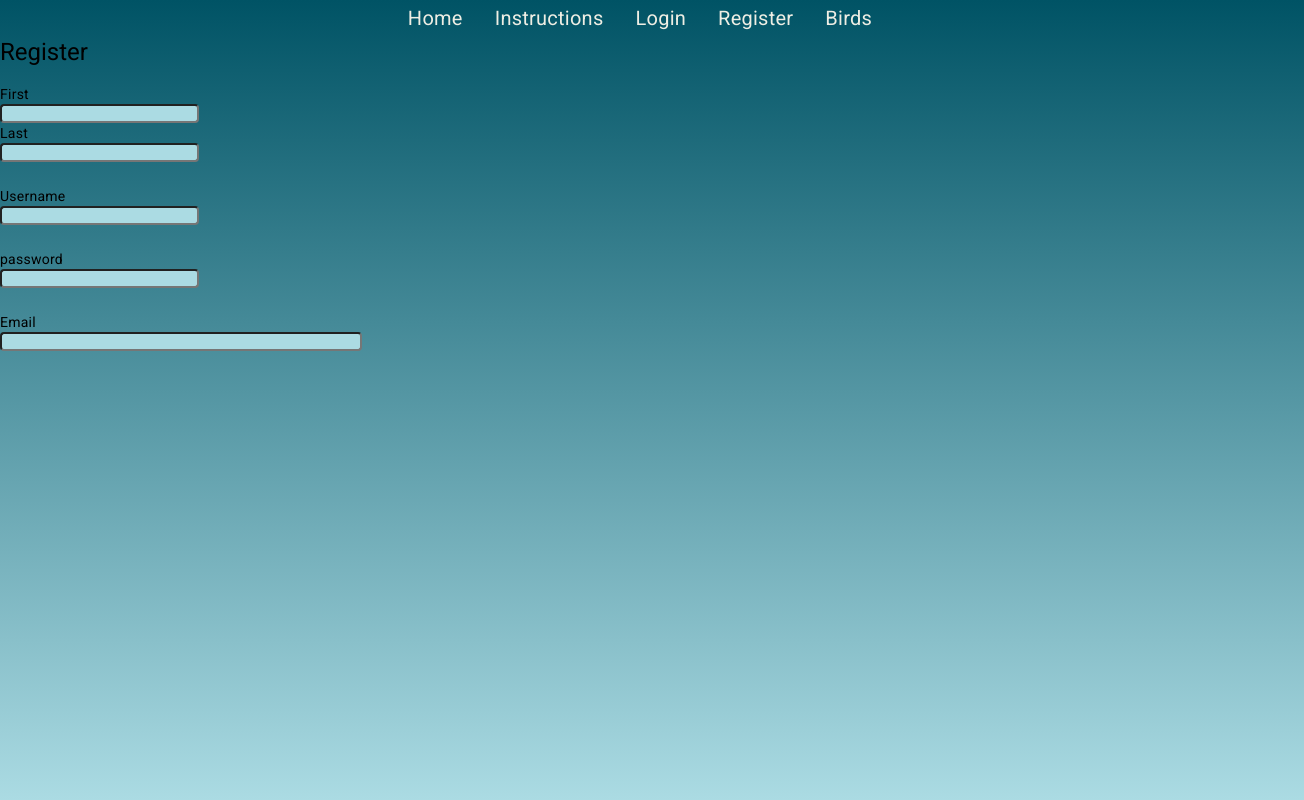
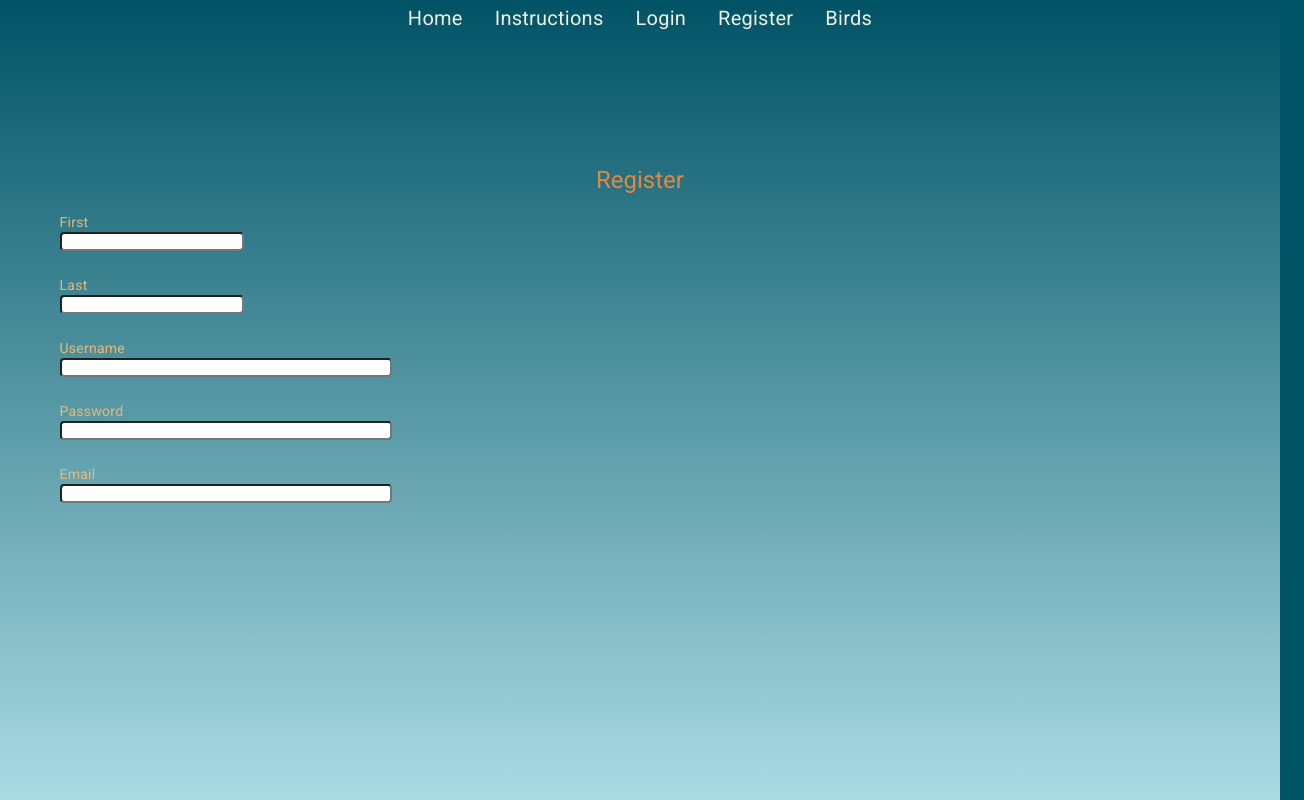
Before and after one commit to kellysun0124/ClippyBird, an Angular app in the folder FrontEnd/: page /register in a window 1280 px wide. Shown: the whole page, 1304 px wide, since content can reach past the window. Built offline with nearby package versions, Linux system fonts and the light colour scheme.

Commit message:
login page center, all pages centered and transparant, color themed

```diff
--- a/FrontEnd/src/app/components/home/home.component.css
+++ b/FrontEnd/src/app/components/home/home.component.css
@@ -1,4 +1,10 @@
 .mat-card{
   background-color: rgba(0, 0, 0, 0);
   box-shadow:none;
+  display: flex;
+  justify-content: center;
+  align-items: center;
 }
+p{
+  color: #eab676
+ }
--- a/FrontEnd/src/app/components/instructions/instructions.component.html
+++ b/FrontEnd/src/app/components/instructions/instructions.component.html
@@ -1 +1 @@
-<h1>Instructions</h1>
+<h1 class="title">Instructions</h1>
--- a/FrontEnd/src/app/components/login/login.component.css
+++ b/FrontEnd/src/app/components/login/login.component.css
@@ -1,4 +1,18 @@
-#loginandreg {
+
+
+.mat-card{
+  background-color: rgba(0, 0, 0, 0);
+  box-shadow:none;
   display: flex;
-  justify-items: flex-start;
+  justify-content: center;
+  align-items: center;
 }
+
+li {
+  color: #eab676
+}
+
+.custom-link{
+  padding-left: 5px;
+  color: black;
+}
--- a/FrontEnd/src/app/components/login/login.component.html
+++ b/FrontEnd/src/app/components/login/login.component.html
@@ -1,5 +1,6 @@
-<h1>Login</h1>
+<h1 class="title">Login</h1>
 
+<mat-card class="mat-card">
   <form (ngSubmit)="submitLogin()">
     <ul style="list-style-type:none;">
       <li>Username</li>
@@ -8,10 +9,13 @@
       <li>  <input type="password" name="password" [(ngModel)]="password" id="Password">    </li>
       <br>
       <li id="loginandreg">  <button type="submit">Login</button>
-      <a class="nav-item nav-link" routerLink="/register">Don't have an account? Register here!</a>
+        <a class="nav-item nav-link custom-link" routerLink="/register">Don't have an account? Register here!</a>
       </li>
     </ul>
   </form>
+
+</mat-card>
+
 
 
 
--- a/FrontEnd/src/app/components/register/register.component.css
+++ b/FrontEnd/src/app/components/register/register.component.css
@@ -1,3 +1,17 @@
+.mat-card{
+  background-color: rgba(0, 0, 0, 0);
+  box-shadow:none;
+  display: flex;
+  justify-content: center;
+  align-items: center;
+}
+
+label {
+color: #eab676
+}
+
+
+
 input[type="firstname"],
 input[type="lastname"],
 input[type="username"],
@@ -6,14 +20,11 @@ input[type="email"],
 select {
   height: 2.75rem;
 }
+
+
 input[type="text"],
 input[type="password"],
-input[type="email"],
-input[type="tel"],
-select,
-textarea {
-
-  background-color: #abdbe3;
+select, textarea {
   border-radius: 4px;
   color: inherit;
   display: block;
@@ -22,6 +33,9 @@ textarea {
   text-decoration: none;
   width: 25%
 }
+
+
+
 
 /*this is form fields for all this needs to be changed*/
 form > .fields {
--- a/FrontEnd/src/app/components/register/register.component.html
+++ b/FrontEnd/src/app/components/register/register.component.html
@@ -1,26 +1,34 @@
-<h1>Register</h1>
+<h1 class="title">Register</h1>
+
+<mat-card class="mat-card">
+
   <form (ngSubmit)="submitRegistration()">
     <div class="fields">
       <div class="field half">
         <label for="firstname">First</label>
         <input type="text" name="firstname" [(ngModel)]="firstname" id="firstname">
+      </div>
+
+      <div class="field half">
         <label for="lastname">Last</label>
         <input type="text" name="lastname" [(ngModel)]="lastname" id="lastname">
       </div>
 
-    <div class="field half">
+      <div class="field">
         <label for="username">Username</label>
         <input type="text" name="username" [(ngModel)]="username" id="username">
       </div>
 
-    <div class="field half">
-      <label for="password">password</label>
+      <div class="field">
+        <label for="password">Password</label>
         <input type="text" name="password" [(ngModel)]="password" id="password">
       </div>
 
       <div class="field">
         <label for="email">Email</label>
-      <input type="text" name="email" [(ngModel)]="username" id="Email">
+        <input type="text" name="email" [(ngModel)]="email" id="email">
       </div>
     </div>
   </form>
+
+</mat-card>
--- a/FrontEnd/src/app/components/user-birds/user-birds.component.html
+++ b/FrontEnd/src/app/components/user-birds/user-birds.component.html
@@ -1 +1,2 @@
-<h1>Users' Birds</h1>
+<h1 class="title">Users' Birds</h1>
+<p> this page should be reomved from nav bar and only direct users to it after login verification</p>
--- a/FrontEnd/src/styles.css
+++ b/FrontEnd/src/styles.css
@@ -1,5 +1,4 @@
-/* You can add global styles to this file, and also import other style files */
-
+/* adds gradiant background, also adds background color if browser doesn't support graients*/
 html, body {
   height: 100%;
   background-color:#005365; /* For browsers that do not support gradients */
@@ -8,10 +7,9 @@ html, body {
 
 body { margin: 0; font-family: Roboto, "Helvetica Neue", sans-serif; }
 
+/* for all titles in each page*/
 .title {
+  padding-top: 10%;
   text-align: center;
+  color: #e28743;
 }
-
-.mat-card{
-  background-color: rgba(0, 0, 0, 0.5);
-}
```
Lines whose indentation alone changed are shown as unchanged.
